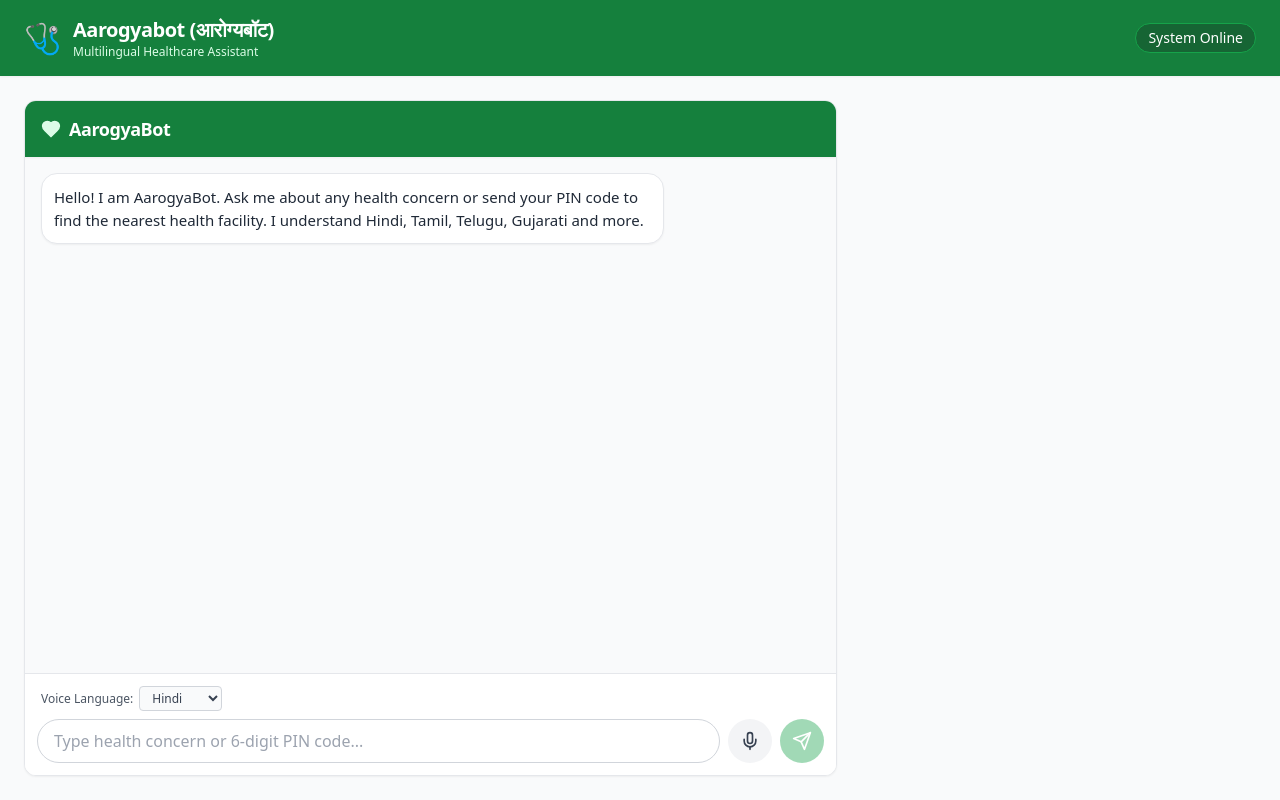
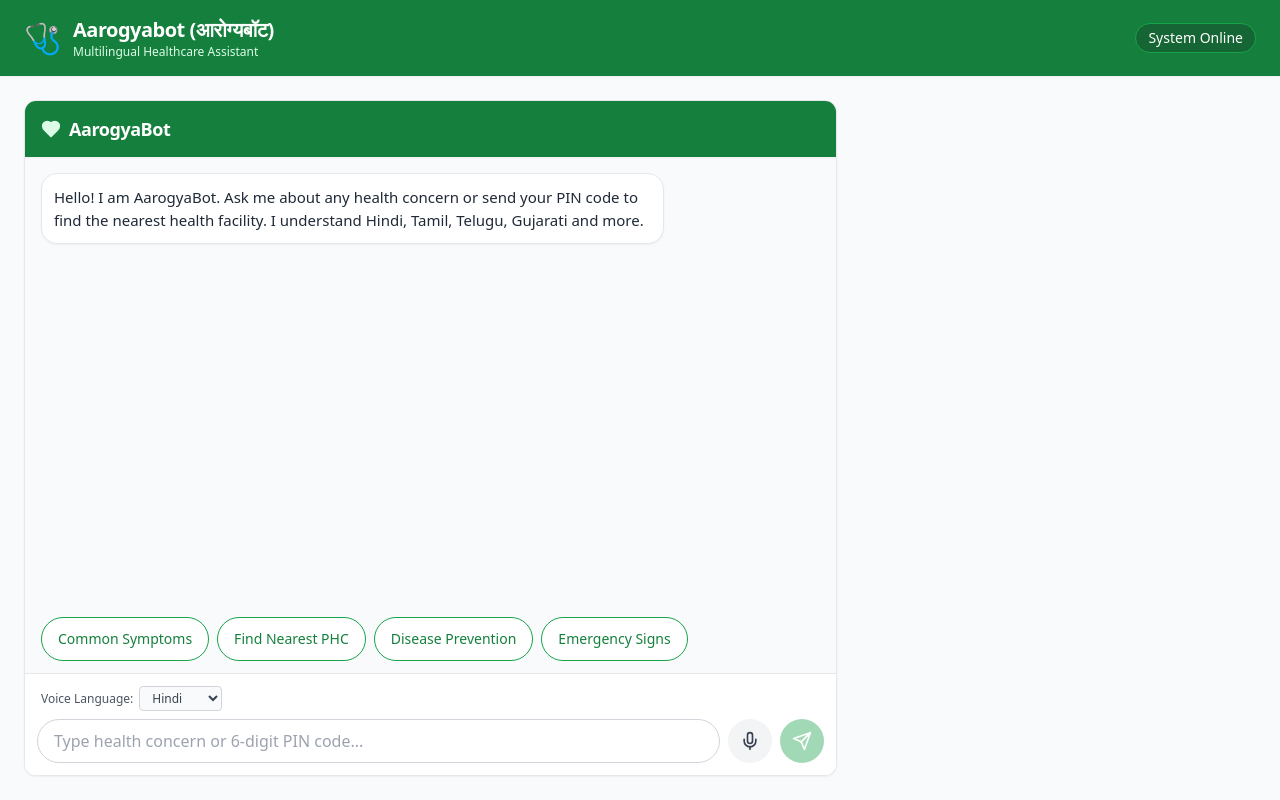
Before and after one commit to Prithvi1910/aarogyabot, a React (Vite) app in the folder frontend/: page / in a window 1280 px wide. Built offline with nearby package versions, Linux system fonts and the light colour scheme.

Commit message:
add quick reply suggestion chips

```diff
--- a/frontend/src/components/ChatInterface.jsx
+++ b/frontend/src/components/ChatInterface.jsx
@@ -3,6 +3,7 @@ import { Heart, Send, Mic, MicOff } from 'lucide-react'
 import MessageBubble from './MessageBubble'
 import TriageCard from './TriageCard'
 import FacilityCard from './FacilityCard'
+import QuickReplies from './QuickReplies'
 
 const LANGUAGES = [
   { name: 'Hindi', code: 'hi-IN' },
@@ -26,6 +27,7 @@ function ChatInterface() {
   const [inputText, setInputText] = useState('')
   const [isLoading, setIsLoading] = useState(false)
   const [sessionId, setSessionId] = useState(null)
+  const [showQuickReplies, setShowQuickReplies] = useState(true)
   const messagesEndRef = useRef(null)
 
   // Speech Recognition State
@@ -108,10 +110,11 @@ function ChatInterface() {
     }
   }
 
-  const handleSendMessage = async (e) => {
-    e.preventDefault()
-    const text = inputText.trim()
+  const sendMessage = async (overrideText = null) => {
+    const text = (overrideText && typeof overrideText === 'string') ? overrideText.trim() : inputText.trim()
     if (!text || isLoading) return
+
+    setShowQuickReplies(false)
 
     // Stop recording if active when sending message
     if (isRecording && recognitionRef.current) {
@@ -213,6 +216,14 @@ function ChatInterface() {
         <div ref={messagesEndRef} />
       </main>
 
+      <QuickReplies
+        visible={showQuickReplies}
+        onSelect={(text) => {
+          setShowQuickReplies(false)
+          sendMessage(text)
+        }}
+      />
+
       {/* Sticky Input Bar */}
       <footer className="sticky bottom-0 bg-white border-t border-gray-200 p-3 flex flex-col gap-2">
         {isSupported && (
@@ -248,7 +259,7 @@ function ChatInterface() {
           </div>
         )}
 
-        <form onSubmit={handleSendMessage} className="flex items-center gap-2">
+        <form onSubmit={(e) => { e.preventDefault(); sendMessage(); }} className="flex items-center gap-2">
           <input
             type="text"
             value={inputText}
--- /dev/null
+++ b/frontend/src/components/QuickReplies.jsx
@@ -0,0 +1,29 @@
+import React from 'react'
+
+function QuickReplies({ onSelect, visible }) {
+  if (!visible) return null
+
+  const chips = [
+    "Common Symptoms",
+    "Find Nearest PHC",
+    "Disease Prevention",
+    "Emergency Signs"
+  ]
+
+  return (
+    <div className="flex flex-wrap gap-2 px-4 pb-3">
+      {chips.map((chipText) => (
+        <button
+          key={chipText}
+          type="button"
+          onClick={() => onSelect(chipText)}
+          className="rounded-full border border-green-600 text-green-700 bg-white hover:bg-green-50 px-4 py-2 text-sm cursor-pointer min-h-[44px] flex items-center"
+        >
+          {chipText}
+        </button>
+      ))}
+    </div>
+  )
+}
+
+export default QuickReplies
```
